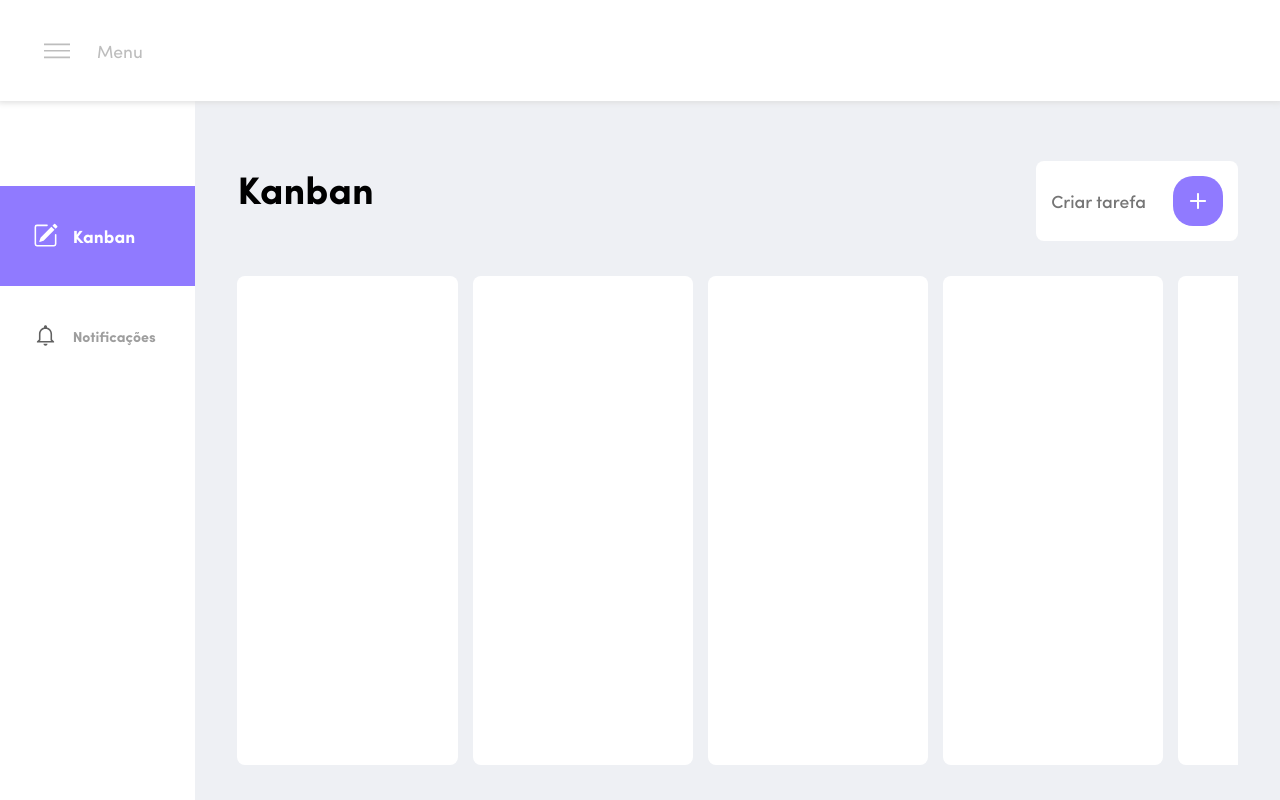
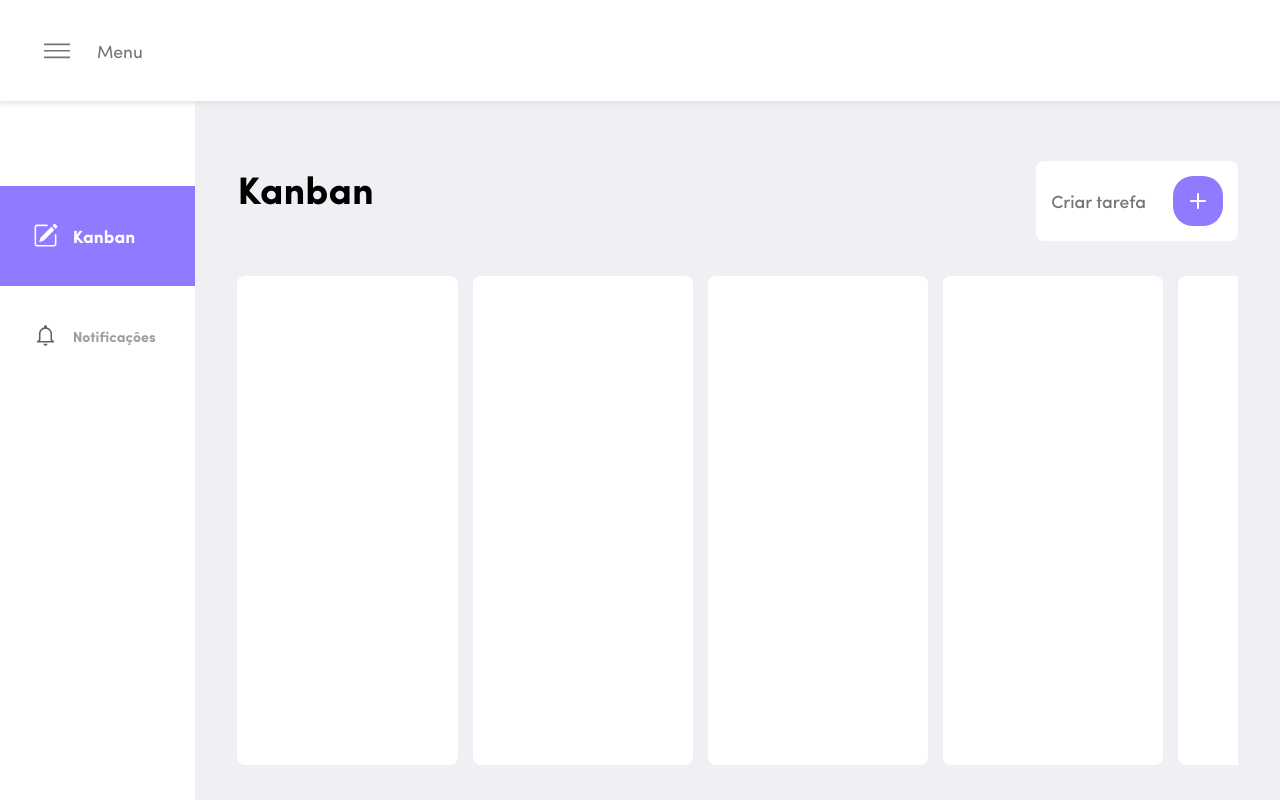
Before and after one commit to giovanijfc/taskuniue, a React (Create React App) app: page /kanban in a window 1280 px wide. Built offline with nearby package versions, Linux system fonts and the light colour scheme.

Commit message:
fix text color label

```diff
--- a/src/components/organisms/Header/styles.ts
+++ b/src/components/organisms/Header/styles.ts
@@ -27,7 +27,7 @@ export const WrapperOptionMenu = styled.div`
 export const StyledTextMenu = styled(Text).attrs({
   fontWeight: 'regular',
   size: 'regular',
-  color: COLORS.gray400
+  color: COLORS.gray600
 })`
   margin-left: ${SPACING.high};
   margin-bottom: 0.4px;
@@ -36,12 +36,12 @@ export const StyledTextMenu = styled(Text).attrs({
 export const MenuIcon = styled(VscMenu).attrs({ size: '26px' })<{
   isOpen: boolean;
 }>`
-  color: ${COLORS.gray400};
+  color: ${COLORS.gray600};
   cursor: pointer;
   transform: ${({ isOpen }) => (isOpen ? 'rotate(0deg)' : 'rotate(180deg)')};
   transition: all 0.5s;
 
   :hover {
-    color: ${COLORS.gray500};
+    color: ${COLORS.gray900};
   }
 `;
```
